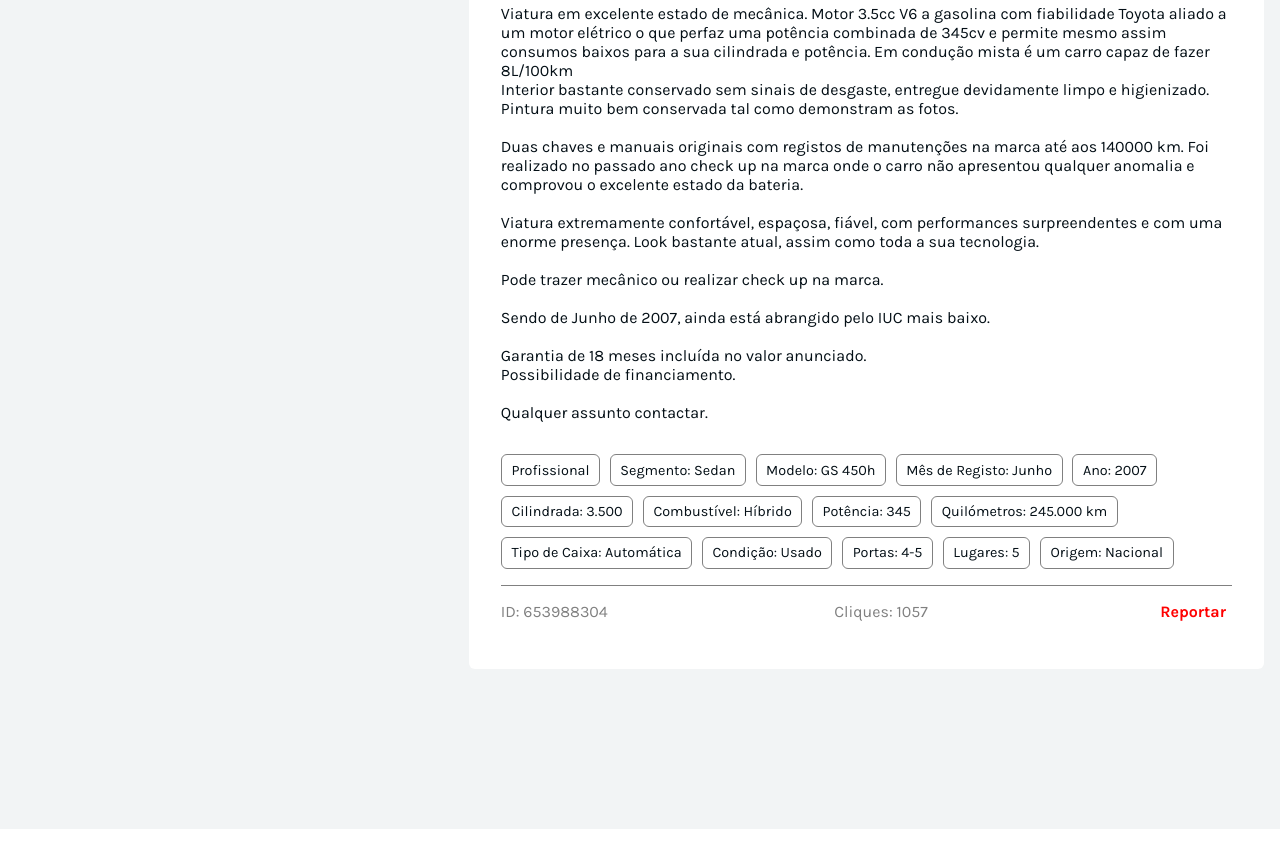
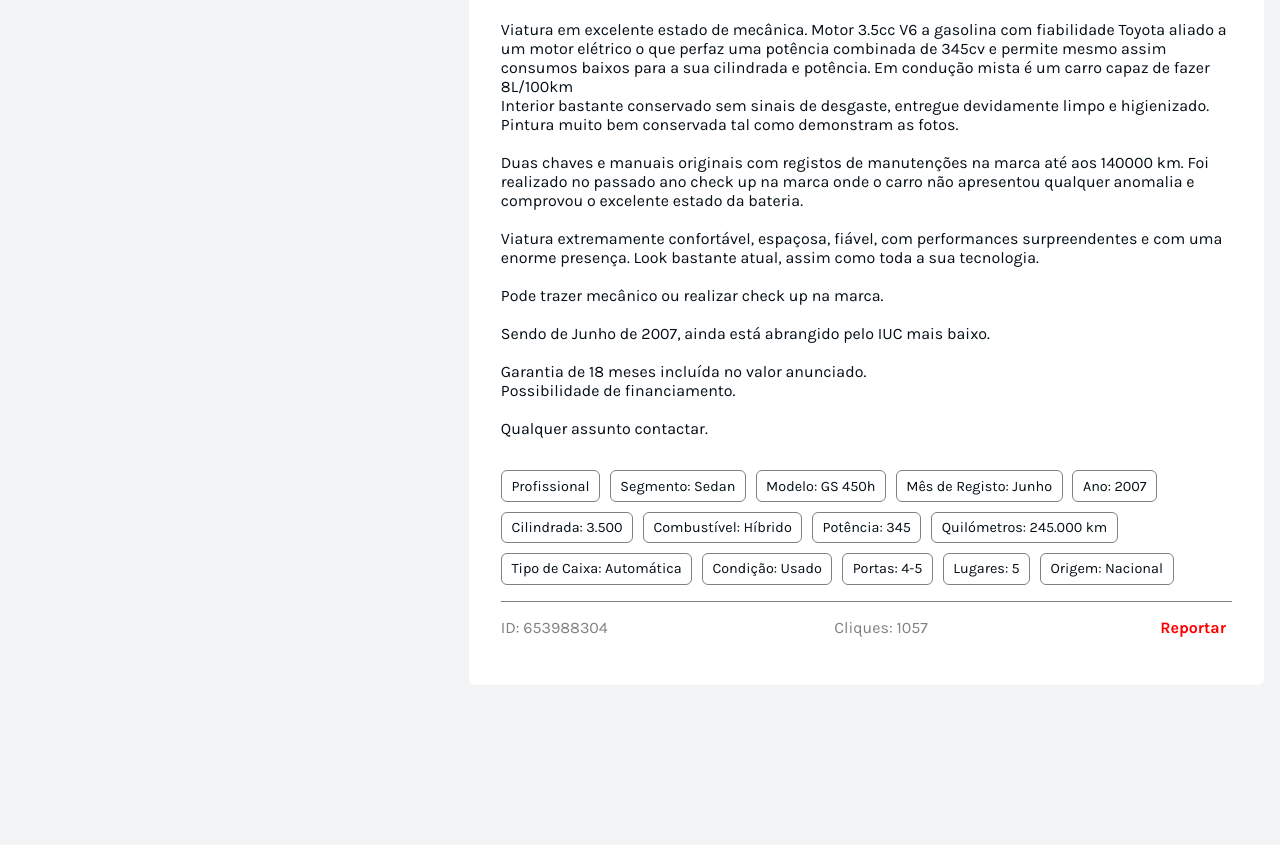
Before and after one commit to FEUP-LTW-2024/ltw-project-2024-ltw02g06, a PHP site: page /pages/item.html in a window 1280 px wide. Shown: the part 1495-2340 px from the top of the page. Run offline with PHP 8.4, Linux system fonts and the light colour scheme.

Commit message:
Updated the font size of a button in item and added some padding to the main tag

```diff
--- a/css/item.css
+++ b/css/item.css
@@ -232,6 +232,7 @@
 
 #see-all-items-btn span:first-of-type {
   border-bottom: 1px solid gray;
+  font-size: 0.8rem;
 }
 
 #item-location {
--- a/css/style.css
+++ b/css/style.css
@@ -27,6 +27,7 @@ main {
 
   padding-left: 1rem;
   padding-right: 1rem;
+  padding-top: 1rem;
   padding-bottom: 10rem;
   box-sizing: border-box;
 }
```
